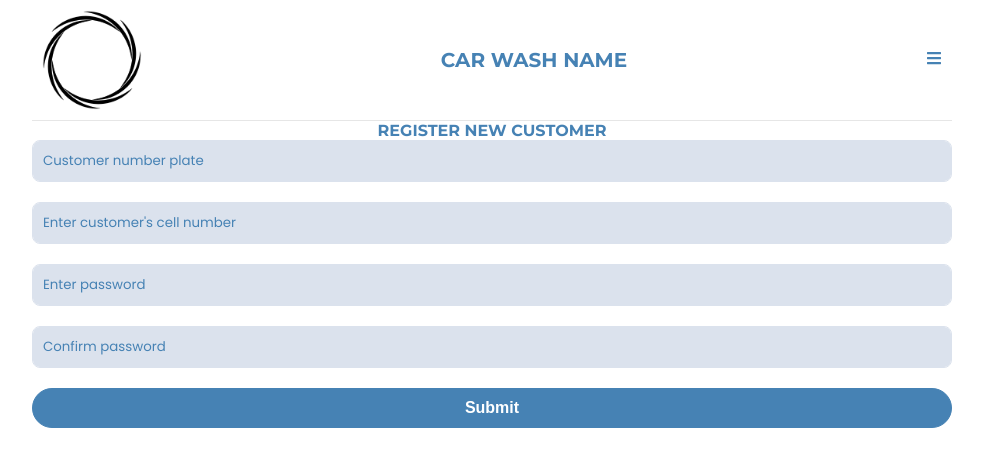
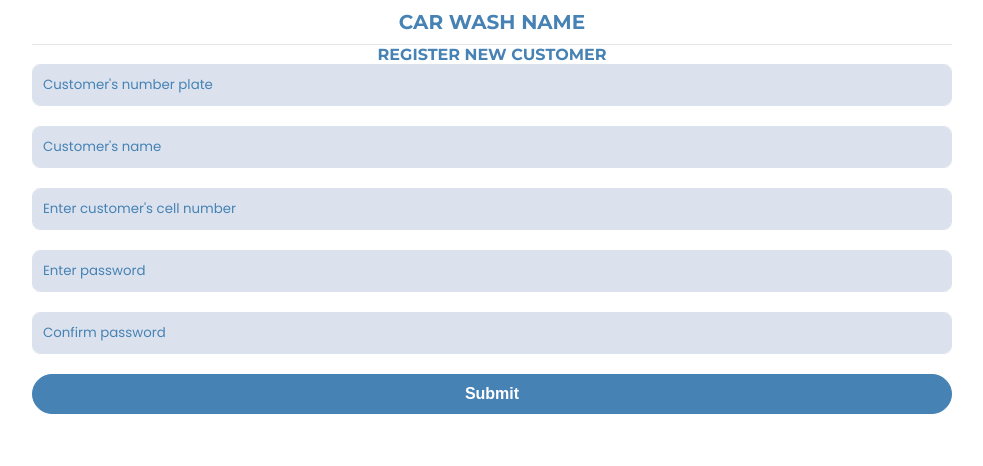
Before and after one commit to blessja/shufti, a React (Create React App) app in the folder frontend/: page /register-customer/1 in a window 1280 px wide. Shown: the top 466 px of the page, without its empty margins (148-1131 px from the left). Built offline with nearby package versions, Linux system fonts and the light colour scheme.

Commit message:
removed UI and added new colors and user name field and layout

```diff
--- a/frontend/src/App.js
+++ b/frontend/src/App.js
@@ -27,7 +27,7 @@ function App() {
             <Route path='/:carWashId/user/dashboard/' element={<UserDashboard />} />
             <Route path='/staff/dashboard/:carWashId' element={<StaffDashboard />} />
             <Route path='/staff/dashboard/' element={<StaffDashboard />} />
-            <Route path='/users/:id' element={<UserDetails />} />
+            <Route path='/users/:id/:carWashId' element={<UserDetails />} />
             <Route path='/profile' element={<ProfileEdit />} />
             <Route path='/register-customer/:carWashId' element={<RegistrationForm />} />
             <Route path='/:id/dashboard' element={<Dashboard />} />
--- a/frontend/src/components/Dashboard.jsx
+++ b/frontend/src/components/Dashboard.jsx
@@ -39,14 +39,14 @@ const Dashboard = ({carwashId}) => {
     <>
       <section className='heading'>
         <div className="main_image ">
-          <img src={myImage} alt="carwash" style={{ width: '100%' }} />
+          <img src={myImage} alt="carwash" style={{ width: '100%', objectFit: 'cover', }} />
 
         </div>
-        <div style={{marginTop: '30px', alignItems: 'center'}} className="carwashname">
+        <div style={{paddingTop: '20px', alignItems: 'center', textAlign: 'center'}} className="carwashname">
           <p style={{fontSize: '27px', fontWeight: "bold", color: 'black'}}>Welcome to</p>
-          <p style={{fontSize: '40px', fontWeight: 'bold',}}>{carWash?.name}</p>
+          <p style={{fontSize: '30px', fontWeight: 'bold', textAlign: 'center', }}>{carWash?.name}</p>
         </div>
-        <div style={{display: 'flex',marginTop: '30px', justifyContent: 'center' }} className="btns">
+        <div style={{display: 'flex',marginTop: '25px', justifyContent: 'center' }} className="btns">
           <button style={{ marginRight: '20px'}}  className='btn ' onClick={() => navigate(`/login/${id}`)}>Customer Login</button>
           <button className='btn ' onClick={() => navigate(`/staff/login/${id}`)}>Carwash Login</button>
         </div>
--- a/frontend/src/components/Header.jsx
+++ b/frontend/src/components/Header.jsx
@@ -30,27 +30,28 @@ function Header() {
 
   return (
     <header
-      style={{ background: 'white', padding: '10px', display: 'flex', justifyContent: 'space-between', alignItems: 'center', marginBottom: '0px' }}
+      style={{ background: 'white', padding: '10px', display: 'flex',  alignItems: 'center', justifyContent: 'center', marginBottom: '0px' }}
       className='header'
     >
 
-        <img style={{ width: '100px', height: '100px', }} src={require('../images/circle-logo-png.webp')} alt='' />
-        <h1 className='carwash-h'> CAR WASH NAME</h1>
+        {/* <img style={{ width: '100px', height: '100px', }} src={require('../images/circle-logo-png.webp')} alt='' /> */}
+        <h1 className='carwash-h' style={{textAlign: 'center'}}> CAR WASH NAME</h1>
 
 
       {/* Hamburger menu */}
-      <IconContext.Provider value={{ color: '#4682B4' }}>
-        <div className='mobile-menu'>
-          <FaBars onClick={toggleMobileMenu} />
-          <input type="checkbox" id="mobile-menu-checkbox" ref={mobileMenuRef} style={{ display: 'none' }} />
-          {isMobileMenuOpen && (
-            <ul className='mobile-menu-items'>
-             {/* <img src="" alt="" /> */}
-            </ul>
-          )}
-        </div>
-      </IconContext.Provider>
+
     </header>
+    //    <IconContext.Provider value={{ color: '#4682B4' }}>
+    //    <div className='mobile-menu'>
+    //      <FaBars onClick={toggleMobileMenu} />
+    //      <input type="checkbox" id="mobile-menu-checkbox" ref={mobileMenuRef} style={{ display: 'none' }} />
+    //      {isMobileMenuOpen && (
+    //        <ul className='mobile-menu-items'>
+    //         {/* <img src="" alt="" /> */}
+    //        </ul>
+    //      )}
+    //    </div>
+    //  </IconContext.Provider>
   );
 }
 
--- a/frontend/src/components/RegistrationForm.jsx
+++ b/frontend/src/components/RegistrationForm.jsx
@@ -8,12 +8,13 @@ const RegistrationForm = () => {
   const { carWashId } = useParams();
   const [formData, setFormData] = useState({
     number_plate: "",
+    name: "",
     phone: "",
     password: "",
     password2: "",
   });
 
-  const { number_plate, phone, password, password2 } = formData;
+  const { number_plate, name, phone, password, password2 } = formData;
   const navigate = useNavigate();
 
   const handleChange = (e) => {
@@ -33,6 +34,7 @@ const RegistrationForm = () => {
 
     const userData = {
       number_plate,
+      name,
       phone,
       password,
       carWashId, // Include the carWashId in the data
@@ -61,7 +63,19 @@ const RegistrationForm = () => {
               id="number_plate"
               name="number_plate"
               value={number_plate}
-              placeholder="Customer number plate"
+              placeholder="Customer's number plate"
+              onChange={handleChange}
+              autoComplete="on"
+            />
+          </div>
+          <div className="form-group">
+            <input
+              type="name"
+              className="form-control"
+              id="name"
+              name="name"
+              value={name}
+              placeholder="Customer's name"
               onChange={handleChange}
               autoComplete="on"
             />
--- a/frontend/src/components/UserDetails.jsx
+++ b/frontend/src/components/UserDetails.jsx
@@ -107,7 +107,7 @@ const UserDetails = () => {
             style={{
               marginBottom: "10px",
               opacity: "1",
-              color: "#045293",
+              color: "white",
               fontFamily: "Montserrat",
               fontWeight: "bolder"
             }}
@@ -126,12 +126,12 @@ const UserDetails = () => {
 
         </div>
         <div style={{ display: "flex", justifyContent: "center", paddingTop: "30px",}}>
-        <Button
+        <Button className="btn"
             variant="contained"
 
             onClick={handleWashCar}
             // disabled={isButtonDisabled}
-            style={{ marginTop: "10px", backgroundColor: "#4682B4",color: "#fff",   }}
+            style={{ marginTop: "10px", backgroundColor: "#4682B4",color: "#fff", width: "100%", borderRadius: "25px", fontFamily: "Montserrat",   }}
             component="button"
 
           >Wash Car
@@ -139,7 +139,7 @@ const UserDetails = () => {
           </Button>
         </div>
         <Button
-          style={{ marginTop: "60px", backgroundColor: "#4682B4", color: "#fff", }}
+          style={{ marginTop: "60px", backgroundColor: "#fff", color: "#4682B4", border: "1px solid #4682B4", fontFamily: "Montserrat", width: "100%", borderRadius: "25px", }}
           variant="contained"
 
           onClick={handleHomeClick}
--- a/frontend/src/pages/StaffDashboard.jsx
+++ b/frontend/src/pages/StaffDashboard.jsx
@@ -36,8 +36,8 @@ const StaffDashboard = () => {
 
   return (
     <section>
-      {/* <button onClick={handleLogout} style={{ background: 'none', border: '5px', color: '#4682B4', cursor: 'pointer' }}>Logout</button> */}
-      <Button style={{ marginTop: '20px'}} onClick={handleLogout} variant="contained">Logout</Button>
+      <button onClick={handleLogout} style={{ background: 'none', border: '5px', color: '#4682B4', cursor: 'pointer' }}>Logout</button>
+      {/* <Button style={{ marginTop: '20px'}} onClick={handleLogout} variant="contained">Logout</Button> */}
       <div className="hd">
         <h2 className='stdb' style={{ color: '#4682B4', paddingBottom: '20px', marginTop: "30px", fontWeight: "600" }}>DASHBOARD</h2>
       </div>
@@ -65,8 +65,8 @@ const StaffDashboard = () => {
       </div>
       <div style={{ padding: '20px', background: '#DBE2ED', opacity: '1' }}>
         <h4 style={{ marginBottom: '20px', color: '#4682B4' }}>REGISTERED CUSTOMERS</h4>
-        <div style={{ display: 'flex', flexWrap: 'wrap', gap: '20px', marginRight: 'auto', justifyContent: 'center', marginLeft: 'auto', opacity: '0.7' }}>
-          {users.map((user) => (
+        <div style={{ display: 'flex', flexWrap: 'wrap', gap: '20px', marginRight: 'auto', justifyContent: 'center', marginLeft: 'auto',  }}>
+          {users.slice().reverse().map((user) => (
             <div
               className="user-card"
               key={user._id}
```
Also changed, not shown: 1 other file (tests, documents, lock files or other folders).
